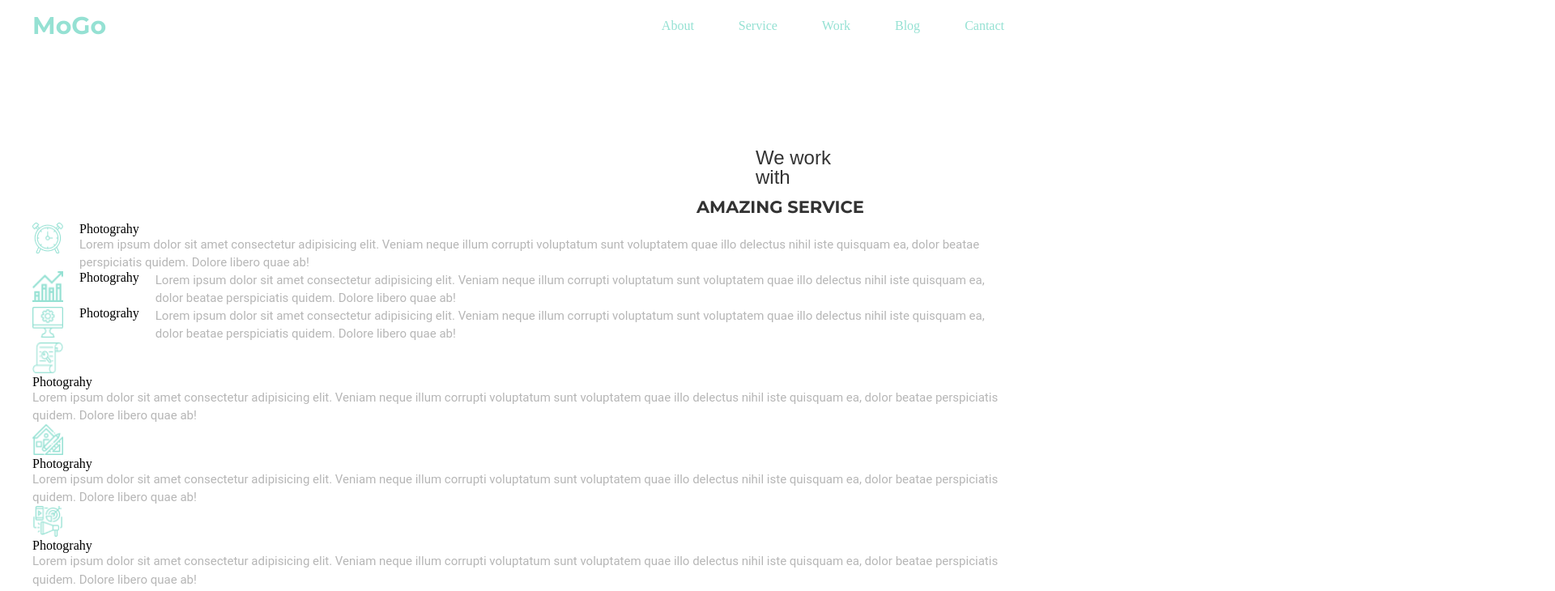
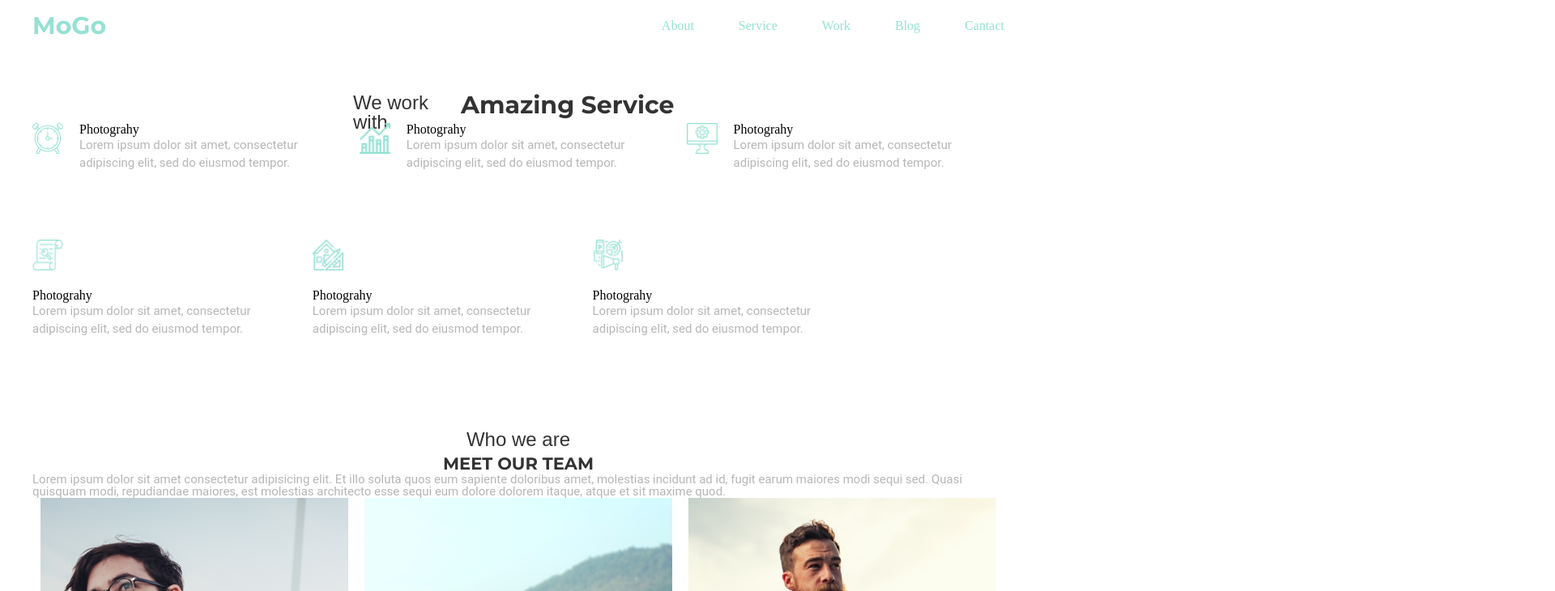
Before and after one commit to Blajjse/Mogo, a plain HTML site: page index.html in a window 1280 px wide. Shown: the top 730 px of the page at 81% size, 1920 px wide, since content can reach past the window. Drawn offline with Linux system fonts and the light colour scheme.

Commit message:
fixed html and css

```diff
--- a/css/style.css
+++ b/css/style.css
@@ -38,10 +38,30 @@
     padding-top: 68px;
     padding-bottom: 100px;
 }
+.main-title-combinat {
+    display: flex;
+    justify-content: center;
+}
 .main-list {
     display: flex;
     flex-wrap: wrap;
     flex-direction: row;
+    gap: 70px;
+}
+.main-item {
+    width: 331.74px;
+    height: 74px;
+    display: flex;
+    flex-direction: column;
+    align-items: center;
+}
+  .main-img {
+    width: 60px;
+    padding-bottom: 20px;
+  }
+.main-wrap {
+    width: 275.78px;
+    height: 74px;
 }
 .main-subtitle {
     font-family: var(--third-family);
@@ -157,9 +177,6 @@
 }
 .main-subtitle {
     display: flex;
-    padding-left: 893px;
-    padding-right: 894px;
-    padding-top: 68px;
     font-family: var(--third-family);
     font-weight: 400;
     font-size: 24px;
@@ -172,13 +189,9 @@
     font-family: var(--font-family);
     font-weight: 700;
     font-size: 30px;
-    font-variant: all-small-caps;
     color: #333;
     height: 37px;
     width: 275px;
-    padding-left: 820px;
-    padding-right: 825px;
-    padding-top: 20px;
 }
 .main-comment {
     display: flex;
@@ -208,3 +221,7 @@
     display: flex;
     flex-direction: column;
 }
+.footer-form {
+    display: flex;
+    flex-direction: row;
+}
--- a/index.html
+++ b/index.html
@@ -38,44 +38,52 @@
         <!-- перша секція (про вебсайт)  -->
         <section class="main">
             <div class="container">
+            <div class="main-title-combinat">
             <p class="main-subtitle">We work with</p>
             <h2 class="main-title">Amazing Service</h2>
+            </div>
             <ul class="main-list">
                 <li class="main-iteam">
                     <img class="main-img" src="./img/alarm_clock.png" alt="clock">
                     <div class="main-wrap">
                     <h3 class="main-comment">Photograhy</h3>
-                    <p class="main-text">Lorem ipsum dolor sit amet consectetur adipisicing elit. Veniam neque illum corrupti voluptatum sunt voluptatem quae illo delectus nihil iste quisquam ea, dolor beatae perspiciatis quidem. Dolore libero quae ab!</p>
+                    <p class="main-text">Lorem ipsum dolor sit amet, consectetur adipiscing elit, sed do eiusmod tempor.</p>
                     </div>
                 </li>
                 <li class="main-iteam">
-                    <img class="main-img" src="./img/statistics.png" alt="Statistics"></article>
+                    <img class="main-img" src="./img/statistics.png" alt="Statistics">
+                    <div class="main-wrap">
                     <h3 class="main-comment">Photograhy</h3>
-                    <p class="main-text">Lorem ipsum dolor sit amet consectetur adipisicing elit. Veniam neque illum corrupti voluptatum sunt voluptatem quae illo delectus nihil iste quisquam ea, dolor beatae perspiciatis quidem. Dolore libero quae ab!</p>
+                    <p class="main-text">Lorem ipsum dolor sit amet, consectetur adipiscing elit, sed do eiusmod tempor.</p>
+                    </div>
                 </li>
                 <li class="main-iteam">
-                    <article class="main-art"><img class="main-img" src="./img/settings.png" alt="Settings"></article>
+                    <img class="main-img" src="./img/settings.png" alt="Settings">
+                    <div class="main-wrap">
                     <h3 class="main-comment">Photograhy</h3>
-                    <p class="main-text">Lorem ipsum dolor sit amet consectetur adipisicing elit. Veniam neque illum corrupti voluptatum sunt voluptatem quae illo delectus nihil iste quisquam ea, dolor beatae perspiciatis quidem. Dolore libero quae ab!</p>
-                </li>
+                    <p class="main-text">Lorem ipsum dolor sit amet, consectetur adipiscing elit, sed do eiusmod tempor.</p>
+                    </div>
                 </li>
                 <li>
-                    <article class="main-art"><img class="main-img" src="Img/search.png" alt="Search"></article>
+                    <img class="main-img" src="Img/search.png" alt="Search">
+                    <div class="main-wrap">
                     <h3 class="main-comment">Photograhy</h3>
-                    <p class="main-text">Lorem ipsum dolor sit amet consectetur adipisicing elit. Veniam neque illum corrupti voluptatum sunt voluptatem quae illo delectus nihil iste quisquam ea, dolor beatae perspiciatis quidem. Dolore libero quae ab!</p>
-                </li>
+                    <p class="main-text">Lorem ipsum dolor sit amet, consectetur adipiscing elit, sed do eiusmod tempor.</p>
+                    </div>
                 </li>
                 <li>
-                    <article class="main-art"><img class="main-img" src="./img/home.png" alt="home"></article>
+                    <img class="main-img" src="./img/home.png" alt="home">
+                    <div class="main-wrap">
                     <h3 class="main-comment">Photograhy</h3>
-                    <p class="main-text">Lorem ipsum dolor sit amet consectetur adipisicing elit. Veniam neque illum corrupti voluptatum sunt voluptatem quae illo delectus nihil iste quisquam ea, dolor beatae perspiciatis quidem. Dolore libero quae ab!</p>
-                </li>
+                    <p class="main-text">Lorem ipsum dolor sit amet, consectetur adipiscing elit, sed do eiusmod tempor.</p>
+                    </div>
                 </li>
                 <li>
-                    <article class="main-art"><img class="main-img" src="./img/system.png" alt="System"></article>
+                    <img class="main-img" src="./img/system.png" alt="System">
+                    <div class="main-wrap">
                     <h3 class="main-comment">Photograhy</h3>
-                    <p class="main-text">Lorem ipsum dolor sit amet consectetur adipisicing elit. Veniam neque illum corrupti voluptatum sunt voluptatem quae illo delectus nihil iste quisquam ea, dolor beatae perspiciatis quidem. Dolore libero quae ab!</p>
-                </li>
+                    <p class="main-text">Lorem ipsum dolor sit amet, consectetur adipiscing elit, sed do eiusmod tempor.</p>
+                    </div>
                 </li>
             </ul>
         </div>
```
